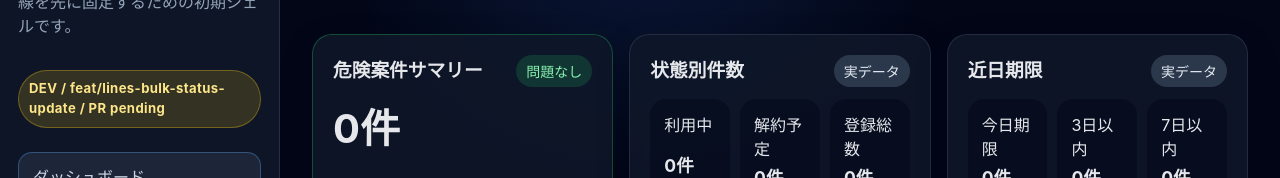
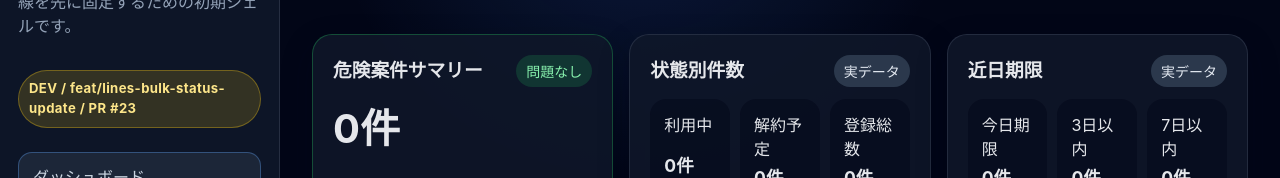
Before and after one commit to Driedsandwich/line-ops-ledger, a React (Vite) app: page / in a window 1280 px wide. Shown: the part 137-315 px from the top of the page. Built offline with nearby package versions, Linux system fonts and the light colour scheme.

Commit message:
chore: update dev-only progress label for pr 23

```diff
--- a/src/App.tsx
+++ b/src/App.tsx
@@ -6,7 +6,7 @@ const navItems = [
   { to: '/settings', label: '設定' },
 ];
 
-const devProgressLabel = 'DEV / feat/lines-bulk-status-update / PR pending';
+const devProgressLabel = 'DEV / feat/lines-bulk-status-update / PR #23';
 
 export function AppLayout(): JSX.Element {
   return (
```
